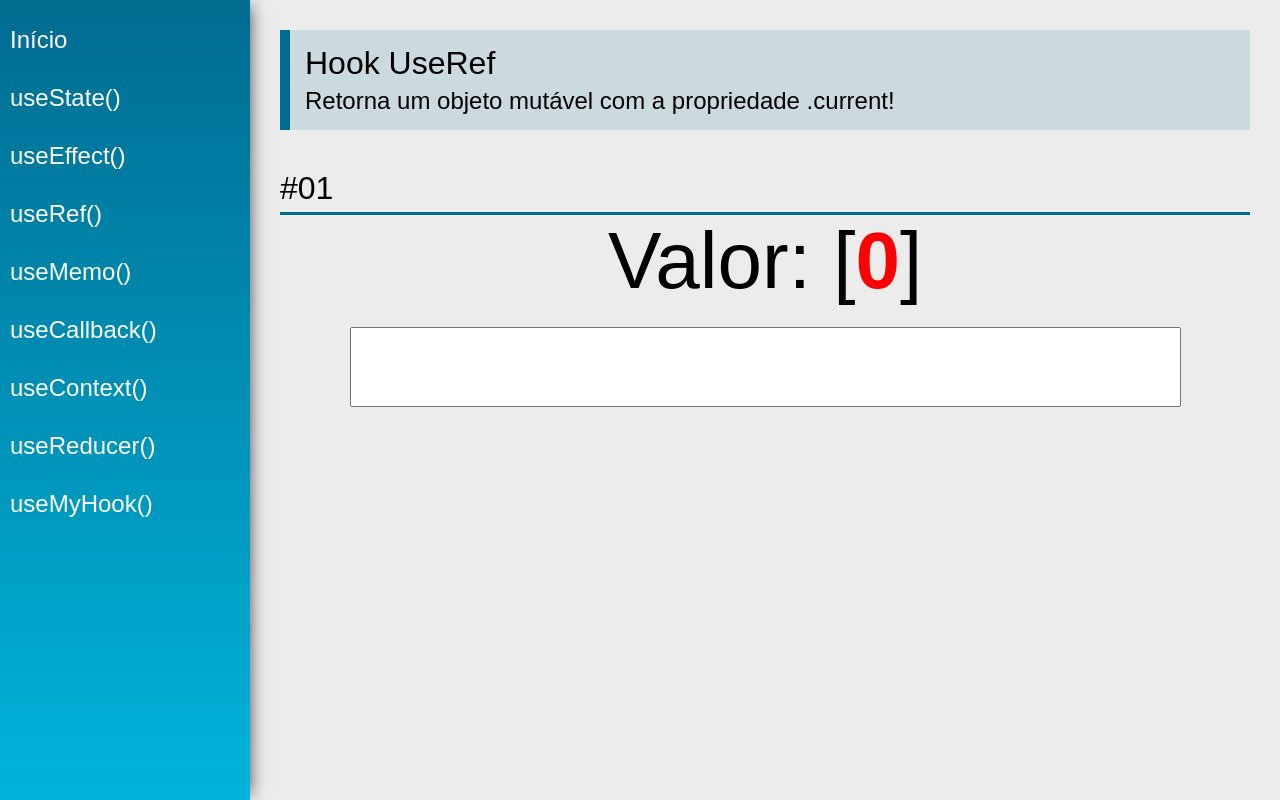
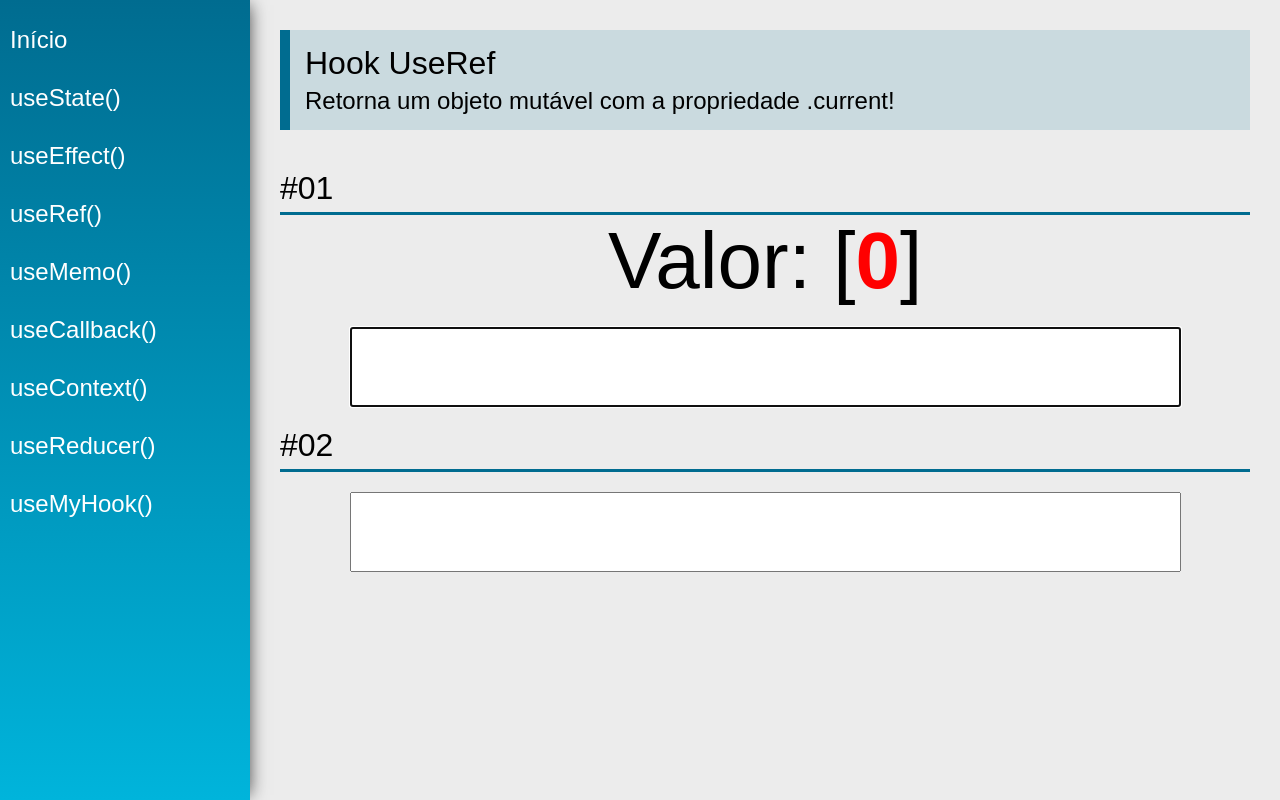
Before and after one commit to matheusrf96/hooks, a React (Create React App) app: page /useRef in a window 1280 px wide. Built offline with nearby package versions, Linux system fonts and the light colour scheme.

Commit message:
Implement useRef #2

```diff
--- a/src/views/examples/UseRef.jsx
+++ b/src/views/examples/UseRef.jsx
@@ -4,11 +4,22 @@ import SectionTitle from '../../components/layout/SectionTitle'
 
 const UseRef = (props) => {
     const [value1, setValue1] = useState("")
+    const [value2, setValue2] = useState("")
+
     const count = useRef(0)
+
+    const myInput1 = useRef(null)
+    const myInput2 = useRef(null)
 
     useEffect(() => {
         count.current++
+        myInput2.current.focus()
     }, [value1])
+
+    useEffect(() => {
+        count.current++
+        myInput1.current.focus()
+    }, [value2])
 
     return (
         <div className="UseRef">
@@ -29,8 +40,24 @@ const UseRef = (props) => {
                 <input
                     type="text"
                     className="input"
+                    ref={ myInput1 }
                     value={ value1 }
                     onChange={(e) => setValue1(e.target.value)}
+                />
+            </div>
+
+            <SectionTitle title="#02" />
+            <div className="center">
+                <div>
+
+                </div>
+
+                <input
+                    type="text"
+                    className="input"
+                    ref={ myInput2 }
+                    value={value2}
+                    onChange={(e) => setValue2(e.target.value)}
                 />
             </div>
         </div>
```
